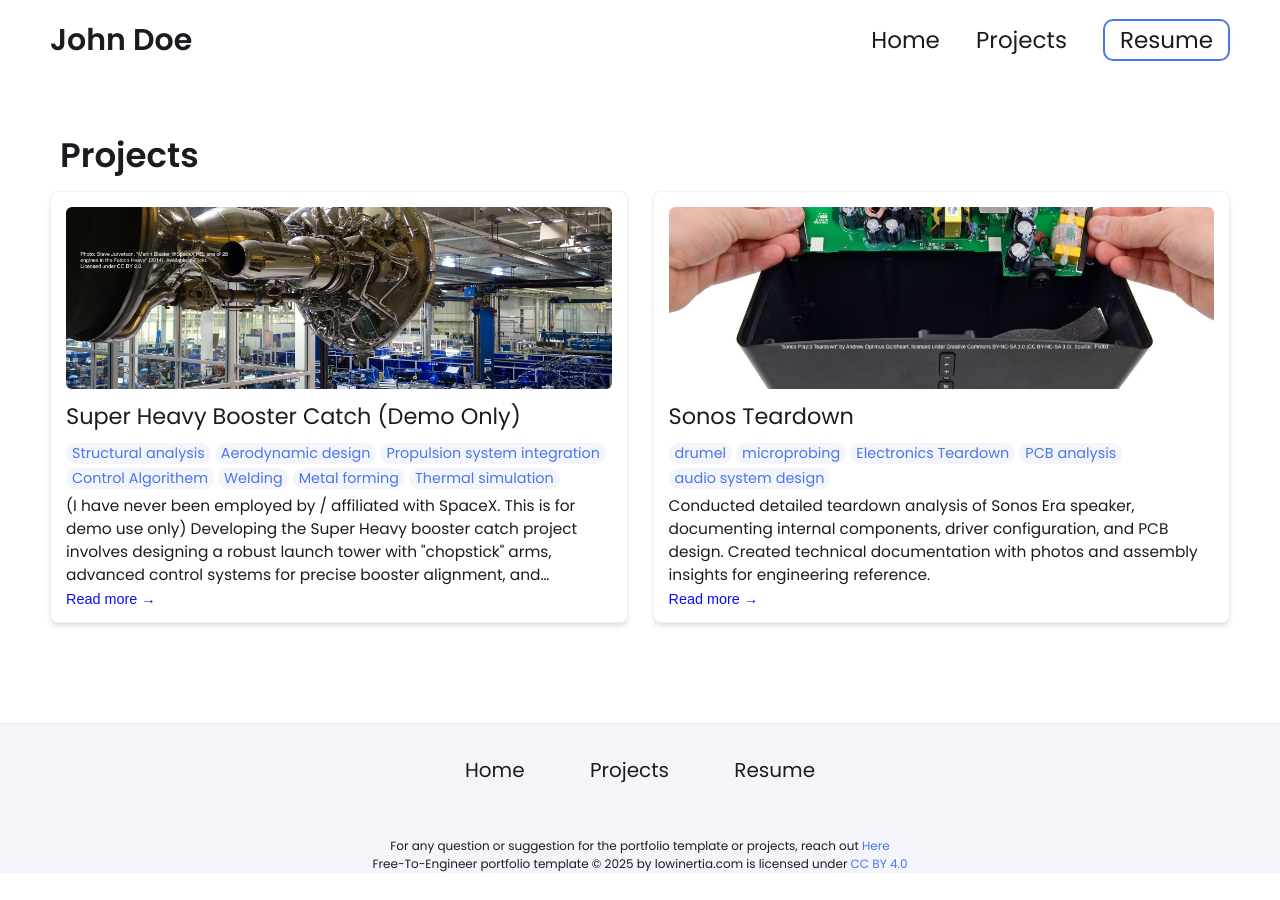
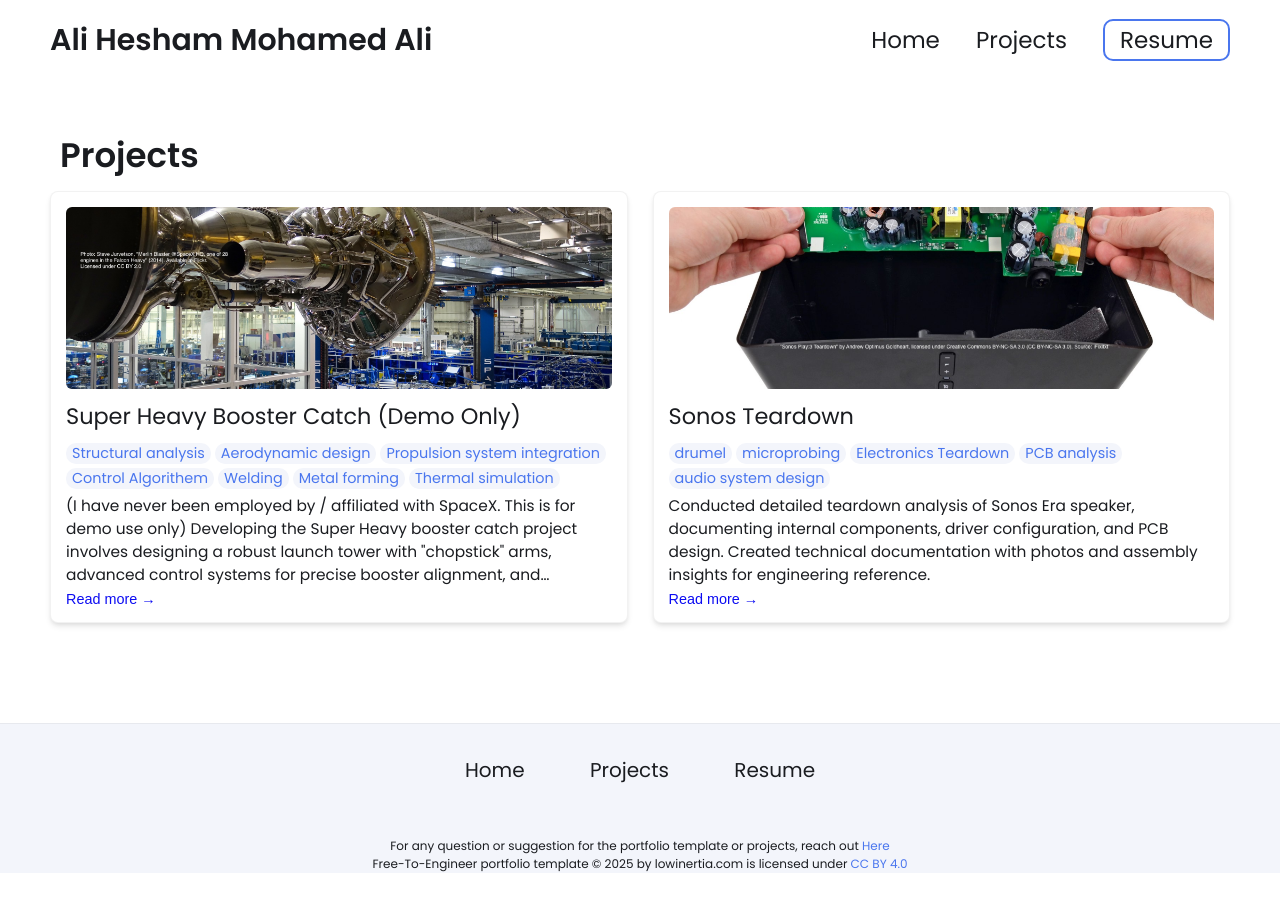
Before and after one commit to XenosXN/Alis-Portfolio, a Jekyll site: the page built from projects.html, in a window 1280 px wide. Built offline with Jekyll 4.4.1, drawn with Linux system fonts in a browser that asks for light colours; part of the change alters nothing that is shown.

Commit message:
Update _config.yml

```diff
--- a/_config.yml
+++ b/_config.yml
@@ -7,13 +7,13 @@
 
 # Main Page Setup
 
-title: John Doe's Portfolio # This is what shows up in the tab of the browser
+title: Ali's Portfolio # This is what shows up in the tab of the browser
 
 
 
 # Hero Section
-name: John Doe
-headline: headline message
+name: Ali Hesham Mohamed Ali
+headline: Mechanical Engineer
 description: >- # dont remove this line. this will ignore all new lines until the next section
   Write an awesome intro and discuss your highlights and qualification. You can edit this
   line in _config.yml. It will appear in your document head meta (for
@@ -31,16 +31,16 @@ resume-url: https://drive.google.com/file/d/13Z3duVzh-gguPU5r03oJVEE6rV9rd3DS/vi
 # Set up external links - this will show up as small icons next to your name.
 
 external-links:    # input only your own url slug. The icons with missing entries will not appear.
-  linkedin: test    # https://www.linkedin.com/in/{your url slug}
-  github: leea12    # https://github.com/{your url slug}
-  stackoverflow: test      # https://stackoverflow.com/users/{your url slug}
-  medium:            # https://medium.com/@{your url slug}
-  x-twitter:   # https://x.com/{your url slug}
-  threads:            # https://threads.net/@{your url slug}
-  instragram:       # https://instagram.com/{your url slug}
-  youtube:           # https://youtube.com/@{your url slug}
-  discord:            # https://discord.com/users/{your url slug}
-  bluesky:           # https://bsky.app/profile/{your url slug}
+  linkedin: www.linkedin.com/in/ali-m-ali7803    # https://www.linkedin.com/in/{your url slug}
+  # github: leea12    # https://github.com/{your url slug}
+  # stackoverflow: test      # https://stackoverflow.com/users/{your url slug}
+  # medium:            # https://medium.com/@{your url slug}
+  # x-twitter:   # https://x.com/{your url slug}
+  # threads:            # https://threads.net/@{your url slug}
+  # instragram:       # https://instagram.com/{your url slug}
+  # youtube:           # https://youtube.com/@{your url slug}
+  # discord:            # https://discord.com/users/{your url slug}
+  # bluesky:           # https://bsky.app/profile/{your url slug}
 
 
 # Skills Section - Add the list of your Skills by categories/tools. The indentation for each level needs to be precise.
@@ -73,22 +73,22 @@ skills:
     - GD&T ASME Y14
     - ISO fits and tolerances
     - PLM (PTC Windchill / Arena)
-  - category: PCB Design
-    tools:
-    - Altium Designer
-    - Altium
-    - Eagle
-    - KiCad
-  - category: Problem Solving / Risk Management
-    tools:
-    - Root Cause Analysis (e.g., 5 Whys, Fishbone Diagram)
-    - DFMEA / PFMEA
-    - Six Sigma methodologies
-    - Shain Red-X
+  # - category: PCB Design
+  #  tools:
+  #  - Altium Designer
+  #  - Altium
+  #  - Eagle
+  #  - KiCad
+  #- category: Problem Solving / Risk Management
+  #  tools:
+  #  - Root Cause Analysis (e.g., 5 Whys, Fishbone Diagram)
+  #  - DFMEA / PFMEA
+  #  - Six Sigma methodologies
+  #  - Shain Red-X
 
 
 # Contact Form Setup. Setup an account and copy over the key. When someone fills out the form, it will be received in your email.
-formspree-key:   https://formspree.io/f/{8-digit key}
+formspree-key:   https://formspree.io/f/mkoaqgjr
 
 
 
```
